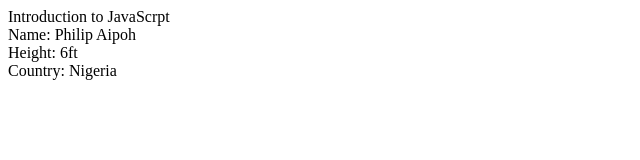
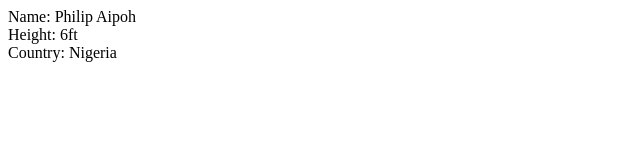
Before and after one commit to Philbabb/introjs, a plain HTML site: page index.html in a window 1280 px wide. Shown: the whole page, without its empty margins (0-640 px from the left). Drawn offline with Linux system fonts and the light colour scheme.

Commit message:
Update index.html

```diff
--- a/index.html
+++ b/index.html
@@ -9,7 +9,6 @@
 <body>
 
     <script>
-        document.write("Introduction to JavaScrpt" + "<br>");
         let name = "Philip Aipoh";
         let height = 6;
         let country = "Nigeria";
```
